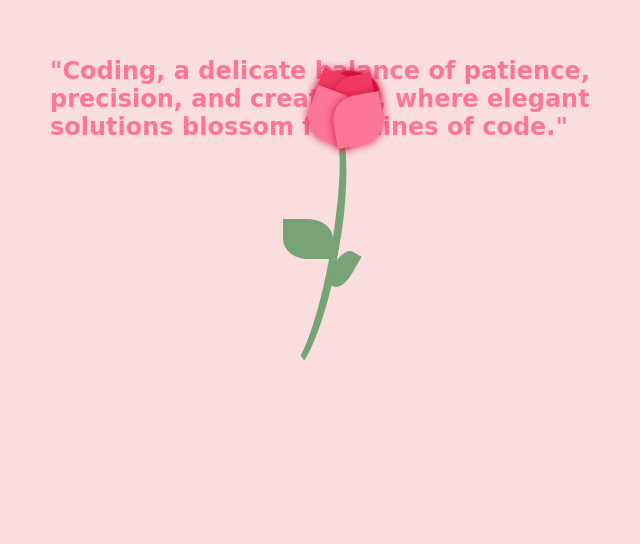
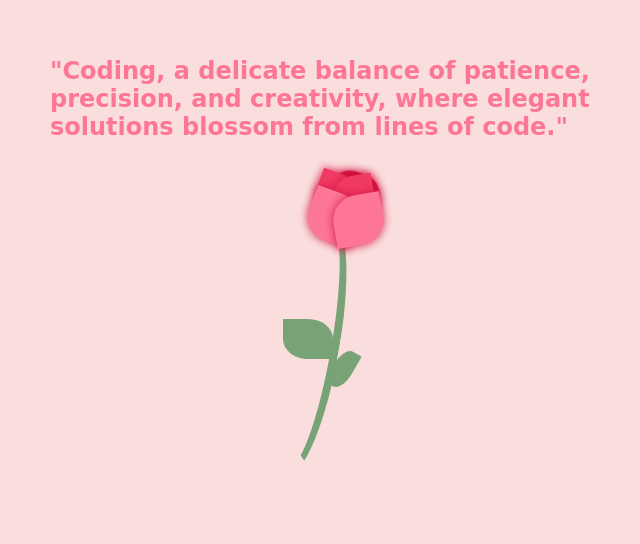
Before and after one commit to Kiranolichhetri/CSS, a plain HTML site: page Rose/index.html in a window 1280 px wide. Shown: the part 159-703 px from the top of the page, without its empty margins (190-830 px from the left). Drawn offline with Linux system fonts and the light colour scheme.

Commit message:
Update style.css

```diff
--- a/Rose/style.css
+++ b/Rose/style.css
@@ -28,7 +28,7 @@ h1 {
 
 .rose {
     width: 1200px;
-    margin-top: 250px;
+    margin-top: 350px;
     height: 200px;
     position: relative;
     right: 0;
```
